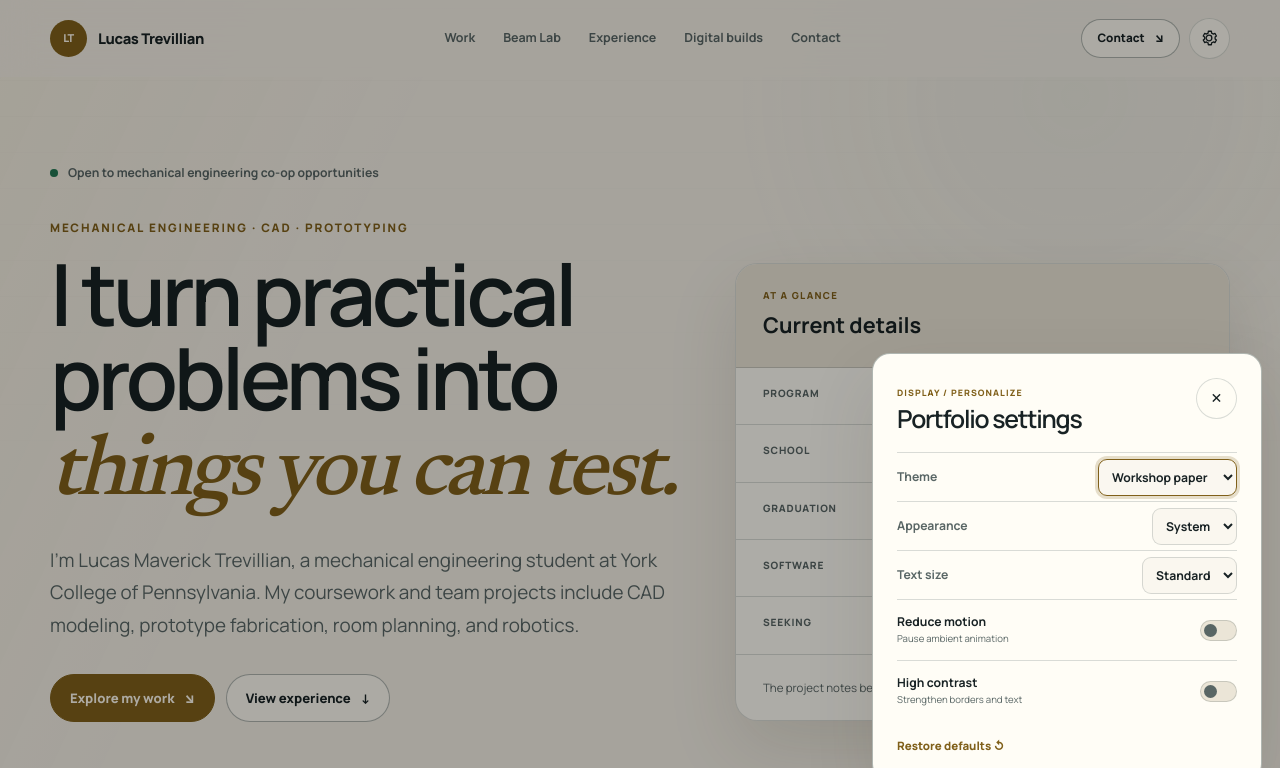
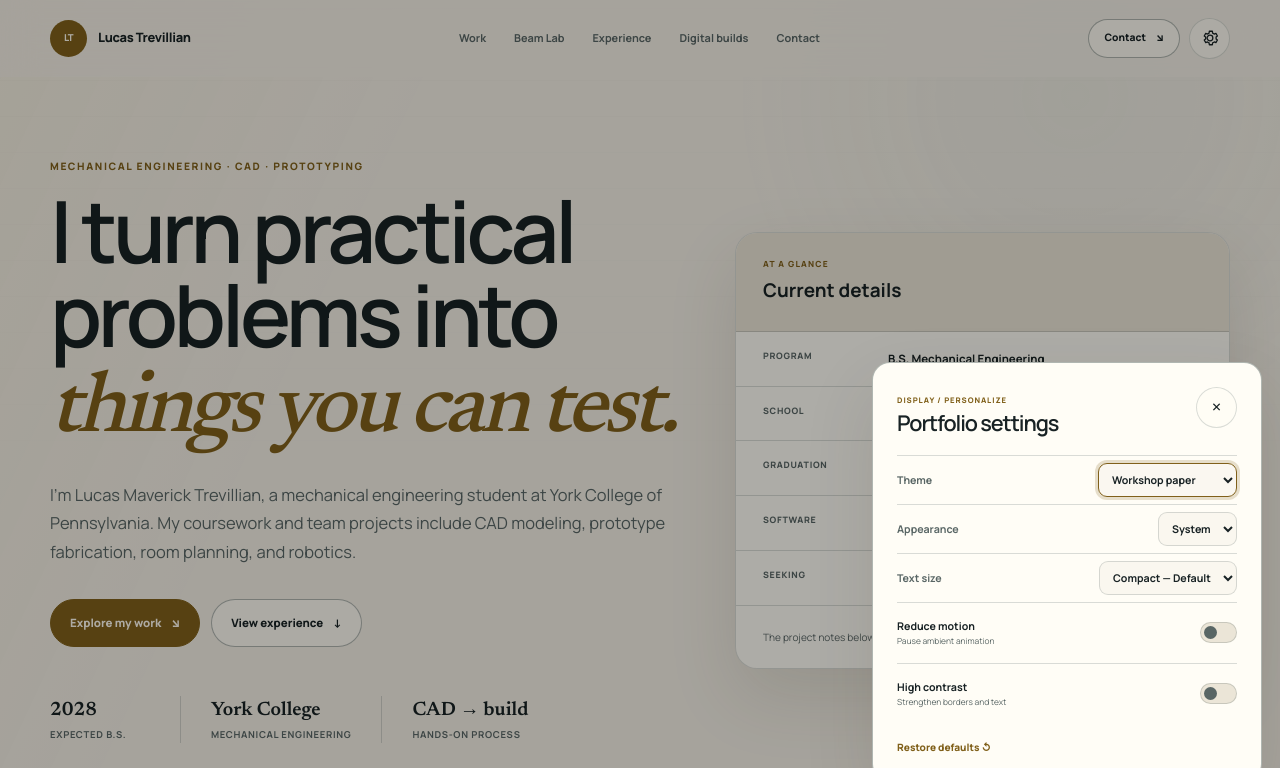
Before and after one commit to pyropot/pyropot.github.io, a website: page index.html in a window 1280 px wide. Both pictures are taken after a click on the button "Open display settings". Shown: the top 768 px of the page. Drawn offline with Linux system fonts and the light colour scheme.

Commit message:
Add carbon theme and compact text defaults

```diff
--- a/index.html
+++ b/index.html
@@ -1,5 +1,5 @@
 <!doctype html>
-<html lang="en">
+<html lang="en" data-text="compact">
 <head>
   <meta charset="utf-8">
   <meta name="viewport" content="width=device-width, initial-scale=1, viewport-fit=cover">
@@ -51,7 +51,6 @@
   <main id="main">
     <section class="hero shell" id="top">
       <div class="hero-copy reveal">
-        <div class="status-line"><span class="status-dot" aria-hidden="true"></span> Open to mechanical engineering co-op opportunities</div>
         <p class="kicker">Mechanical engineering · CAD · Prototyping</p>
         <h1>I turn practical problems into <em>things you can test.</em></h1>
         <p class="hero-lede">I’m Lucas Maverick Trevillian, a mechanical engineering student at York College of Pennsylvania. My coursework and team projects include CAD modeling, prototype fabrication, room planning, and robotics.</p>
@@ -315,7 +314,8 @@
     <div class="settings-head"><div><span>DISPLAY / PERSONALIZE</span><h2 id="settingsTitle">Portfolio settings</h2></div><button class="icon-button" id="closeSettings" type="button" aria-label="Close settings">×</button></div>
     <label class="setting-row">Theme
       <select id="themeSelect">
-        <option value="signal">Signal red — New</option>
+        <option value="carbon">Carbon mint — New</option>
+        <option value="signal">Signal red</option>
         <option value="workshop">Workshop paper</option>
         <option value="drafting">Drafting vellum</option>
         <option value="cardroom">Cardroom glow</option>
@@ -329,7 +329,7 @@
       <select id="modeSelect"><option value="dark">Dark</option><option value="light">Light</option><option value="system">System</option></select>
     </label>
     <label class="setting-row">Text size
-      <select id="textSelect"><option value="normal">Standard</option><option value="large">Large</option><option value="small">Compact</option></select>
+      <select id="textSelect"><option value="compact">Compact — Default</option><option value="extra-compact">Extra compact</option><option value="normal">Standard</option><option value="large">Large</option></select>
     </label>
     <label class="setting-toggle"><span><strong>Reduce motion</strong><small>Pause ambient animation</small></span><input id="motionToggle" type="checkbox"><i aria-hidden="true"></i></label>
     <label class="setting-toggle"><span><strong>High contrast</strong><small>Strengthen borders and text</small></span><input id="contrastToggle" type="checkbox"><i aria-hidden="true"></i></label>
--- a/portfolio.css
+++ b/portfolio.css
@@ -39,6 +39,7 @@ html[data-mode="light"] {
   --shadow: 0 28px 70px rgba(54, 48, 34, .12);
 }
 
+body[data-theme="carbon"] { --accent: #73e1bd; --accent-2: #a9bdd0; }
 body[data-theme="signal"] { --accent: #ff646d; --accent-2: #79d7c3; }
 body[data-theme="workshop"] { --accent: #e5be64; --accent-2: #9db2ad; }
 body[data-theme="cardroom"] { --accent: #ff8061; --accent-2: #46d1ac; }
@@ -46,6 +47,7 @@ body[data-theme="aurora"] { --accent: #7ce8c5; --accent-2: #8fa6ff; }
 body[data-theme="grid"] { --accent: #78d8e8; --accent-2: #9cb3ff; }
 body[data-theme="sunset"] { --accent: #ffab69; --accent-2: #f985b4; }
 body[data-theme="calm"] { --accent: #83d0ce; --accent-2: #86aeea; }
+html[data-mode="light"] body[data-theme="carbon"] { --accent: #08745a; --accent-2: #3d6178; }
 html[data-mode="light"] body[data-theme="signal"] { --accent: #b4212c; --accent-2: #187462; }
 html[data-mode="light"] body[data-theme="workshop"] { --accent: #80601a; --accent-2: #4e6863; }
 html[data-mode="light"] body[data-theme="cardroom"] { --accent: #b23c28; --accent-2: #08765a; }
@@ -56,7 +58,8 @@ html[data-mode="light"] body[data-theme="calm"] { --accent: #146d70; --accent-2:
 
 * { box-sizing: border-box; }
 html { scroll-behavior: smooth; scroll-padding-top: 90px; }
-html[data-text="small"] { font-size: 14px; }
+html[data-text="small"], html[data-text="compact"] { font-size: 14px; }
+html[data-text="extra-compact"] { font-size: 13px; }
 html[data-text="large"] { font-size: 18px; }
 body {
   min-width: 320px;
@@ -65,7 +68,7 @@ body {
   color: var(--text);
   background: var(--bg);
   font-family: var(--font-sans);
-  font-size: 16px;
+  font-size: 1rem;
   line-height: 1.55;
   -webkit-font-smoothing: antialiased;
   transition: color .25s, background-color .25s;
@@ -91,6 +94,7 @@ body::after {
   background-size: 72px 72px;
   mask-image: linear-gradient(to bottom, black, transparent 78%);
 }
+body[data-theme="carbon"]::before { background: radial-gradient(circle at 18% 6%, rgba(51, 206, 161, .18), transparent 31%), radial-gradient(circle at 86% 22%, rgba(90, 121, 151, .18), transparent 32%), linear-gradient(145deg, rgba(4, 18, 20, .32), transparent 62%); }
 body[data-theme="signal"]::before { background: radial-gradient(circle at 13% 9%, rgba(255, 64, 82, .22), transparent 29%), radial-gradient(circle at 86% 20%, rgba(72, 204, 175, .16), transparent 31%), linear-gradient(125deg, rgba(89, 14, 29, .13), transparent 58%); }
 body[data-theme="workshop"]::before { background: linear-gradient(115deg, rgba(229, 190, 100, .08), transparent 30%), radial-gradient(circle at 84% 12%, rgba(157, 178, 173, .14), transparent 27%); }
 body[data-theme="workshop"]::after { opacity: .18; background-image: repeating-linear-gradient(0deg, transparent 0 35px, var(--line) 36px); background-size: auto; }
@@ -106,7 +110,6 @@ body.high-contrast { --line: rgba(235, 244, 240, .36); --line-strong: rgba(235,
 html[data-mode="light"] body.high-contrast { --line: rgba(10, 28, 29, .36); --line-strong: rgba(10, 28, 29, .68); --muted: #344342; }
 
 @keyframes ambient-drift { to { transform: translate3d(4vw, -2vh, 0) scale(1.07); } }
-@keyframes pulse { 50% { box-shadow: 0 0 0 7px rgba(123, 209, 168, 0); } }
 
 ::selection { color: var(--accent-ink); background: var(--accent); }
 a { color: inherit; text-decoration: none; }
@@ -150,8 +153,6 @@ h3 { margin: 0; font-size: 1.25rem; letter-spacing: -.025em; line-height: 1.25;
 .mobile-nav a:hover { color: var(--text); background: var(--surface-high); }
 
 .hero { display: grid; min-height: calc(100vh - 76px); align-items: center; grid-template-columns: minmax(0, 1.12fr) minmax(390px, .88fr); gap: 55px; padding-top: 82px; padding-bottom: 78px; }
-.status-line { display: inline-flex; align-items: center; gap: 10px; margin-bottom: 37px; color: var(--muted); font-size: .76rem; font-weight: 700; }
-.status-dot { width: 8px; height: 8px; background: var(--success); border-radius: 50%; box-shadow: 0 0 0 0 rgba(123, 209, 168, .5); animation: pulse 2s infinite; }
 .hero-lede { max-width: 690px; margin: 28px 0 0; color: var(--muted); font-size: clamp(1rem, 1.5vw, 1.18rem); line-height: 1.72; }
 .hero-actions { display: flex; flex-wrap: wrap; gap: 11px; margin-top: 33px; }
 .hero-facts { display: flex; margin: 49px 0 0; }
@@ -345,7 +346,6 @@ form input[aria-invalid="true"], form textarea[aria-invalid="true"] { border-col
   .section { padding: 72px 0; }
   h1 { font-size: clamp(3rem, 15vw, 4.7rem); }
   .resume-nav { display: none; }
-  .status-line { align-items: start; margin-bottom: 28px; }
   .hero { padding-top: 48px; padding-bottom: 55px; }
   .hero-actions { display: grid; }
   .hero-facts { display: grid; grid-template-columns: repeat(3, 1fr); }
--- a/portfolio.js
+++ b/portfolio.js
@@ -1,10 +1,11 @@
 const root = document.documentElement;
 const body = document.body;
+const savedTextPreference = localStorage.getItem("pyropot-text");
 
 const settings = {
   theme: localStorage.getItem("pyropot-theme") || localStorage.getItem("pyropot-background") || "workshop",
   mode: localStorage.getItem("pyropot-mode") || "system",
-  text: localStorage.getItem("pyropot-text") || "normal",
+  text: savedTextPreference === "small" ? "compact" : savedTextPreference || "compact",
   reduceMotion: localStorage.getItem("pyropot-motion") === "off" || window.matchMedia("(prefers-reduced-motion: reduce)").matches,
   highContrast: localStorage.getItem("pyropot-contrast") === "on"
 };
@@ -71,7 +72,7 @@ document.querySelector("#resetSettings").addEventListener("click", () => {
   Object.assign(settings, {
     theme: "workshop",
     mode: "system",
-    text: "normal",
+    text: "compact",
     reduceMotion: window.matchMedia("(prefers-reduced-motion: reduce)").matches,
     highContrast: false
   });
```
